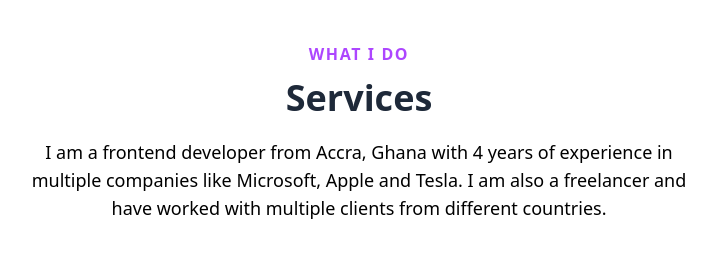
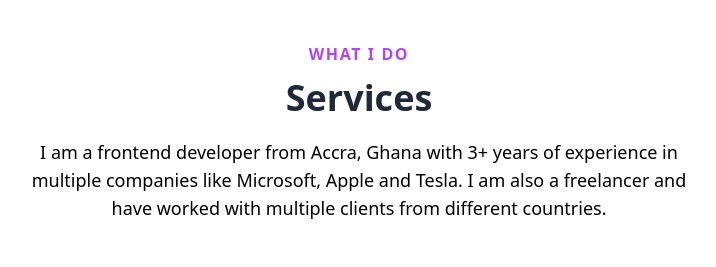
Before and after one commit to davidakuffo/DOA, a website: page index.html in a window 1280 px wide. Shown: the part 2260-2527 px from the top of the page, 281-997 px from the left. Drawn offline with nearby package versions, Linux system fonts and the light colour scheme; some icons are missing; a web font is replaced by a local one.

Commit message:
changes to text

```diff
--- a/index.html
+++ b/index.html
@@ -144,7 +144,7 @@
   <div class="max-w-3xl mx-auto text-center space-y-3 mb-16">
     <h4 class="text-purple-500 uppercase tracking-widest font-semibold"><i class="fa-solid fa-briefcase"></i>What I Do</h4>
     <h2 class="text-4xl font-bold text-gray-800">Services</h2>
-    <p class="text-lg text-center max-w-2xl mx-auto mt-5 mb-12">I am a frontend developer from Accra, Ghana with 4 years of experience in multiple companies like Microsoft, Apple and Tesla. I am also a freelancer and have worked with multiple clients from different countries.</p>
+    <p class="text-lg text-center max-w-2xl mx-auto mt-5 mb-12">I am a frontend developer from Accra, Ghana with 3+ years of experience in multiple companies like Microsoft, Apple and Tesla. I am also a freelancer and have worked with multiple clients from different countries.</p>
     <div class="grid grid-cols-4 gap-6">
       <div class="flex flex-col items-center bg-white p-6 rounded-lg shadow-md hover:shadow-lg transition-shadow duration-300">
         <img src="./images/web-icon.png" alt="Web Design" class="w-12 mb-4">
```
